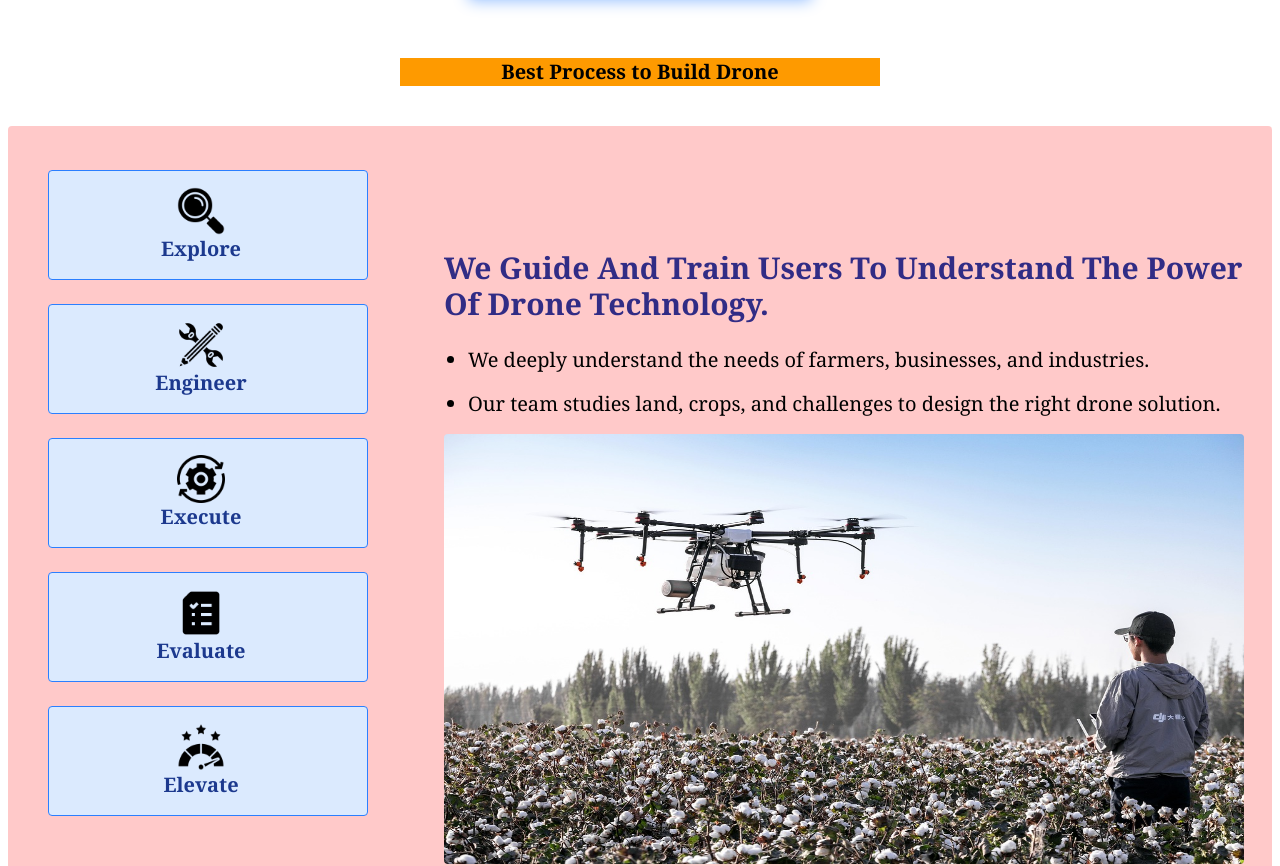
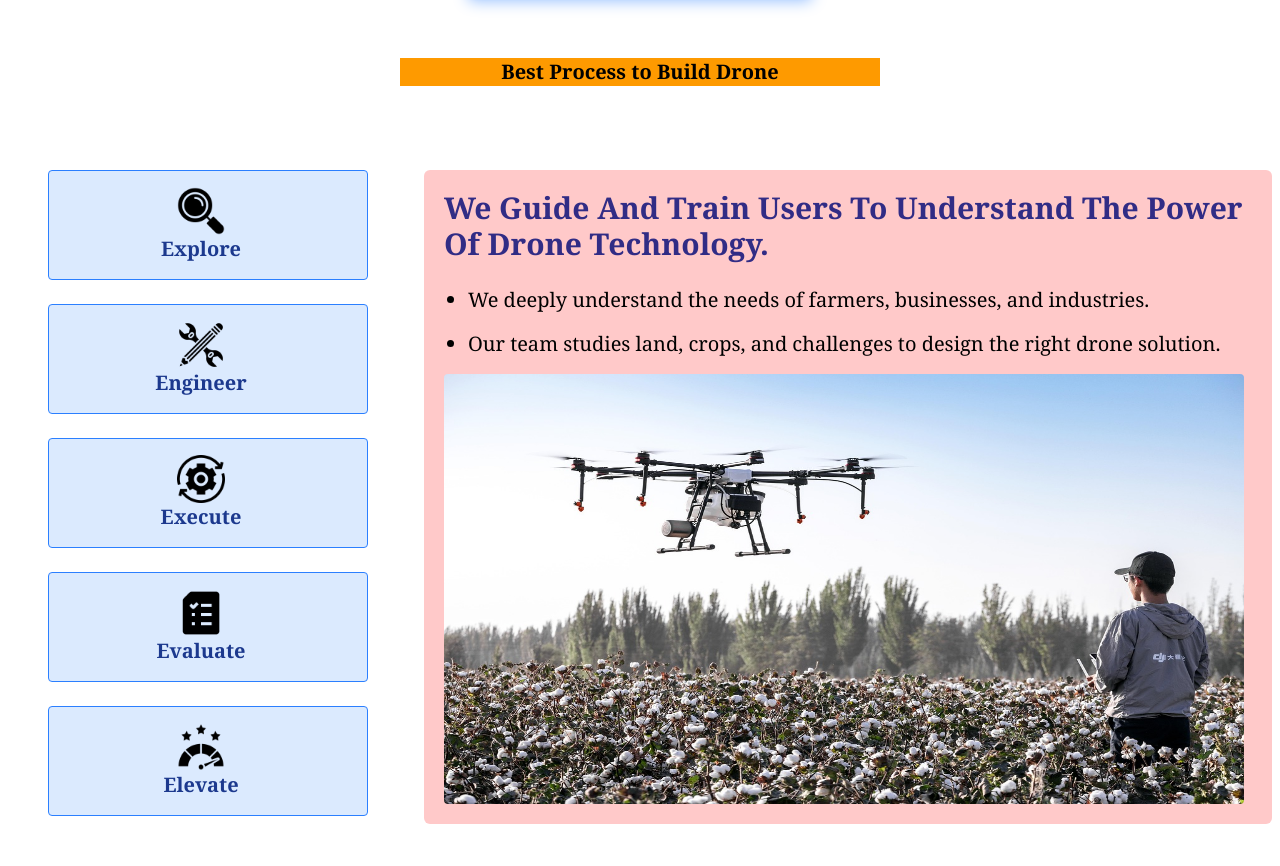
Before and after one commit to KrushnaBarhate03/React-Project, a React (Vite) app: page /service in a window 1280 px wide. Shown: the part 1560-2426 px from the top of the page. Built offline with nearby package versions, Linux system fonts and the light colour scheme.

Commit message:
responsiveness added

```diff
--- a/src/views/Services.jsx
+++ b/src/views/Services.jsx
@@ -22,7 +22,7 @@ function Services() {
       <Section heading="Best Process to Build Drone " />
 
 
-<div className="flex flex-col sm:flex-row bg-red-200 mt-10 m-2 rounded-sm">
+<div className="flex flex-col sm:flex-row bg-red-200 sm:bg-white mt-10 m-2 rounded-sm">
 
   {/* Existing Div */}
   <div className="sm:w-1/3 sm:mx-10  mt-5 flex sm:flex-col flex-row ">
@@ -66,7 +66,7 @@ function Services() {
 
   {/* ➡️ NEW DIV ON RIGHT SIDE */}
 
-  <div className="sm:w-5/6  mt-2 sm:mt-26 p-5  mx-auto rounded-md">
+  <div className="sm:w-5/6  mt-2 sm:mt-11 p-5 bg-red-200 mx-auto rounded-md">
  {Action===1&&(
     <div>
     <h2 className="font-bold sm:text-3xl text-xl  font-serif text-indigo-900">We Guide And Train Users To Understand The Power Of Drone Technology.</h2>
```
